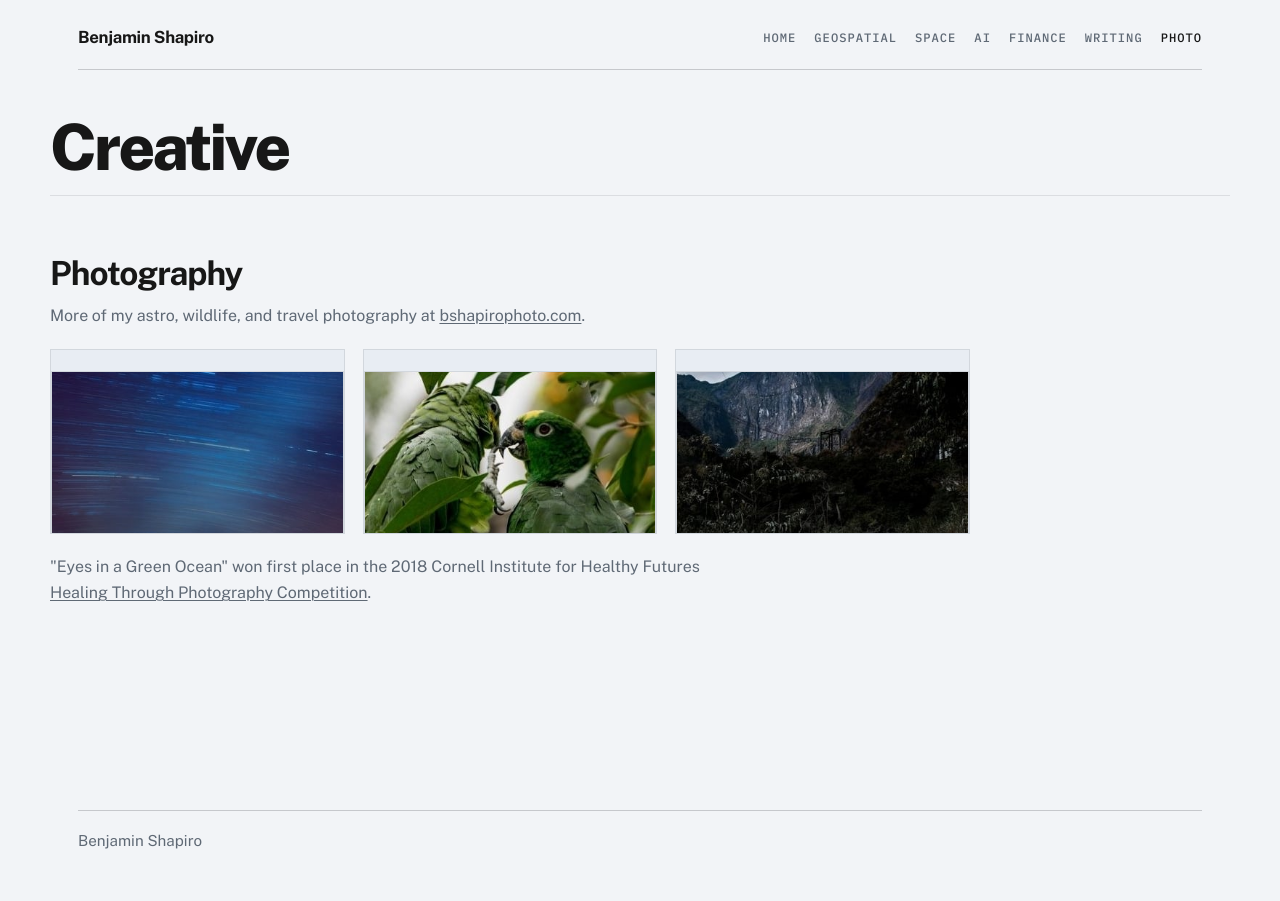
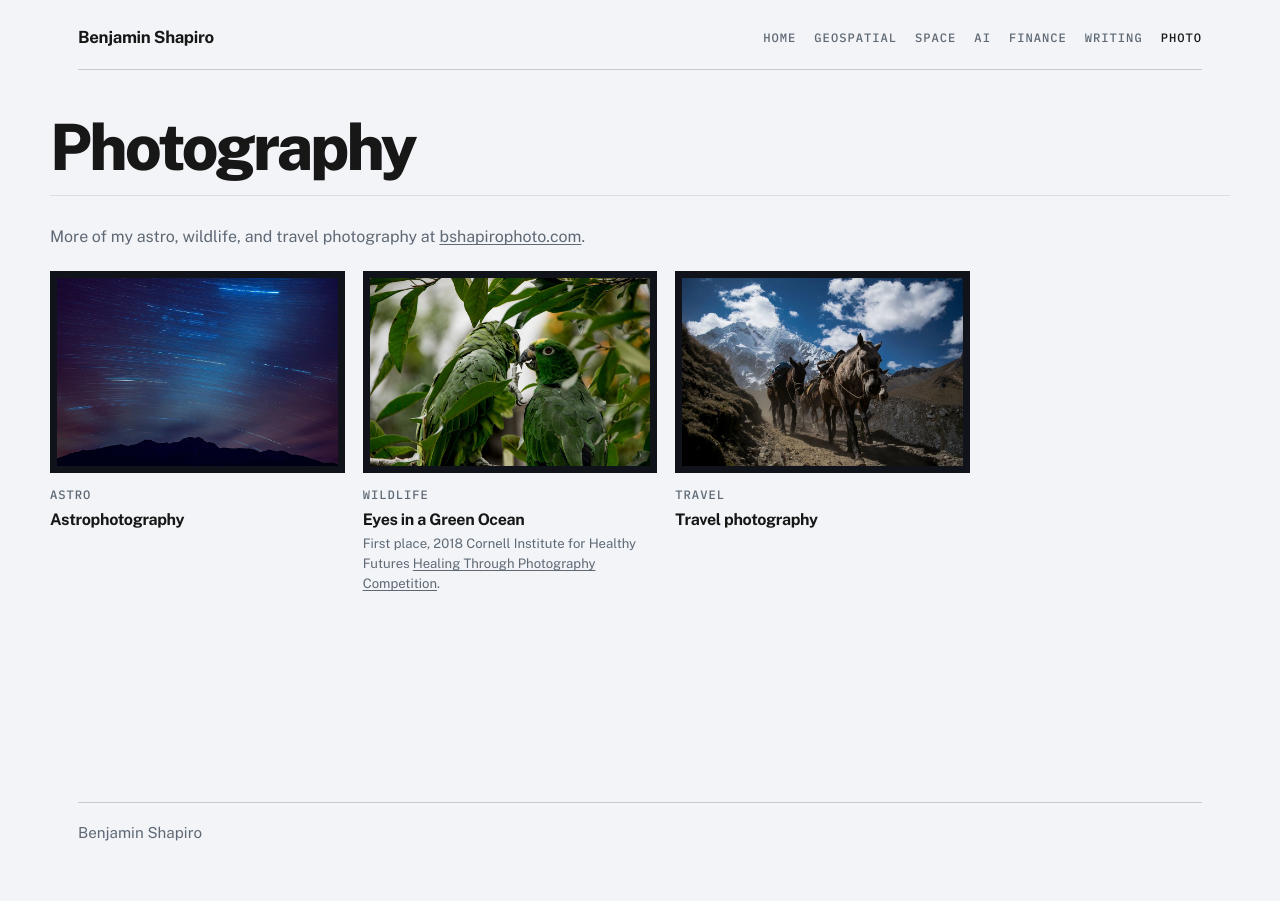
Before and after one commit to benjamin-shapiro/benjamin-shapiro.github.io, a Jekyll site: the page built from _pages/creative.md, in a window 1280 px wide. Built offline with Jekyll 4.4.1, drawn with Linux system fonts in a browser that asks for light colours.

Commit message:
Feature photography in selected work

```diff
--- a/_pages/creative.md
+++ b/_pages/creative.md
@@ -1,31 +1,49 @@
 ---
 permalink: /Creative
 layout: page
-title: Creative
+title: Photography
 ---
 
 
 <section class="project-section" id="photography">
-  <h2 class="project-section__title">Photography</h2>
   <p>
     More of my astro, wildlife, and travel photography at
     <a href="https://bshapirophoto.com">bshapirophoto.com</a>.
   </p>
 
   <div class="photo-strip">
-    <a class="photo-strip__item" href="https://bshapirophoto.com/astro" target="_blank" rel="noopener noreferrer">
-      <img src="/Images/Astro.jpg" alt="Benjamin Shapiro astrophotography" loading="eager" />
-    </a>
-    <a class="photo-strip__item" href="https://bshapirophoto.com/wildlife" target="_blank" rel="noopener noreferrer">
-      <img src="/Images/Wildlife.jpg" alt="Benjamin Shapiro wildlife photography" loading="eager" />
-    </a>
-    <a class="photo-strip__item" href="https://bshapirophoto.com/travel" target="_blank" rel="noopener noreferrer">
-      <img src="/Images/Travel.jpg" alt="Benjamin Shapiro travel photography" loading="eager" />
-    </a>
+    <figure class="photo-preview">
+      <a class="photo-preview__media" href="https://bshapirophoto.com/astro" target="_blank" rel="noopener noreferrer">
+        <img src="/Images/Astro.jpg" alt="Star trails crossing a blue night sky above a mountain ridge" loading="eager" />
+      </a>
+      <figcaption class="photo-preview__caption">
+        <span class="photo-preview__eyebrow ui-label">Astro</span>
+        <span class="photo-preview__title">Astrophotography</span>
+      </figcaption>
+    </figure>
+
+    <figure class="photo-preview">
+      <a class="photo-preview__media" href="https://bshapirophoto.com/wildlife" target="_blank" rel="noopener noreferrer">
+        <img src="/Images/Wildlife.jpg" alt="Two green parrots touching beaks among leafy branches in Eyes in a Green Ocean" loading="eager" />
+      </a>
+      <figcaption class="photo-preview__caption">
+        <span class="photo-preview__eyebrow ui-label">Wildlife</span>
+        <span class="photo-preview__title">Eyes in a Green Ocean</span>
+        <span class="photo-preview__note">
+          First place, 2018 Cornell Institute for Healthy Futures
+          <a href="https://ihf.cornell.edu/news-events/student-competitions/">Healing Through Photography Competition</a>.
+        </span>
+      </figcaption>
+    </figure>
+
+    <figure class="photo-preview">
+      <a class="photo-preview__media" href="https://bshapirophoto.com/travel" target="_blank" rel="noopener noreferrer">
+        <img src="/Images/Travel.jpg" alt="Pack donkeys walking beneath an Andean mountain" loading="eager" />
+      </a>
+      <figcaption class="photo-preview__caption">
+        <span class="photo-preview__eyebrow ui-label">Travel</span>
+        <span class="photo-preview__title">Travel photography</span>
+      </figcaption>
+    </figure>
   </div>
-
-  <p>
-    "Eyes in a Green Ocean" won first place in the 2018 Cornell Institute for Healthy Futures
-    <a href="https://ihf.cornell.edu/news-events/student-competitions/">Healing Through Photography Competition</a>.
-  </p>
 </section>
--- a/assets/main.scss
+++ b/assets/main.scss
@@ -227,6 +227,12 @@ iframe {
   gap: 28px 24px;
 }
 
+.project-card--centered {
+  grid-column: 1 / -1;
+  width: calc((100% - 24px) / 2);
+  justify-self: center;
+}
+
 .project-card {
   display: grid;
   gap: 18px;
@@ -257,6 +263,21 @@ iframe {
 }
 
 .project-card__media--contain img {
+  object-fit: contain;
+}
+
+.project-card__mosaic {
+  display: grid;
+  grid-template-columns: repeat(2, minmax(0, 1fr));
+  grid-template-rows: repeat(2, minmax(0, 1fr));
+  gap: 3px;
+  padding: 3px;
+  background: #080b10;
+}
+
+.project-card__mosaic img {
+  min-width: 0;
+  background: #080b10;
   object-fit: contain;
 }
 
@@ -440,19 +461,54 @@ iframe {
   display: grid;
   grid-template-columns: repeat(3, minmax(0, 1fr));
   gap: 18px;
+  align-items: start;
 }
 
-.photo-strip__item {
-  overflow: hidden;
-  aspect-ratio: 16 / 10;
-  border: 1px solid var(--line);
-  background: #e8edf3;
+.photo-preview {
+  display: grid;
+  gap: 12px;
+  min-width: 0;
+  margin: 0;
 }
 
-.photo-strip__item img {
+.photo-preview__media {
+  display: grid;
+  place-items: center;
+  overflow: hidden;
+  aspect-ratio: 16 / 11;
+  padding: 6px;
+  border: 1px solid var(--line);
+  background: #10141a;
+}
+
+.prose .photo-preview__media img {
   width: 100%;
   height: 100%;
-  object-fit: cover;
+  margin: 0;
+  border: 0;
+  object-fit: contain;
+}
+
+.photo-preview__caption {
+  display: grid;
+  gap: 4px;
+}
+
+.photo-preview__eyebrow {
+  color: var(--muted);
+}
+
+.photo-preview__title {
+  font-size: 1rem;
+  font-weight: 650;
+  letter-spacing: -0.02em;
+  line-height: 1.35;
+}
+
+.photo-preview__note {
+  color: var(--muted);
+  font-size: 0.82rem;
+  line-height: 1.5;
 }
 
 @media (max-width: 960px) {
@@ -477,6 +533,11 @@ iframe {
     background: transparent;
     backdrop-filter: none;
   }
+
+  .project-card--centered {
+    width: 100%;
+  }
+
 }
 
 @media (max-width: 720px) {
```
Also changed, not shown: _pages/home.md (+16 -1 lines), Images/Astro.jpg, Images/AstroEclipse.jpg (added), Images/AstroLightPainting.jpg (added), Images/AstroMilkyWay.jpg (added), Images/AstroStarTrails.jpg (added), Images/Travel.jpg, Images/Wildlife.jpg.
